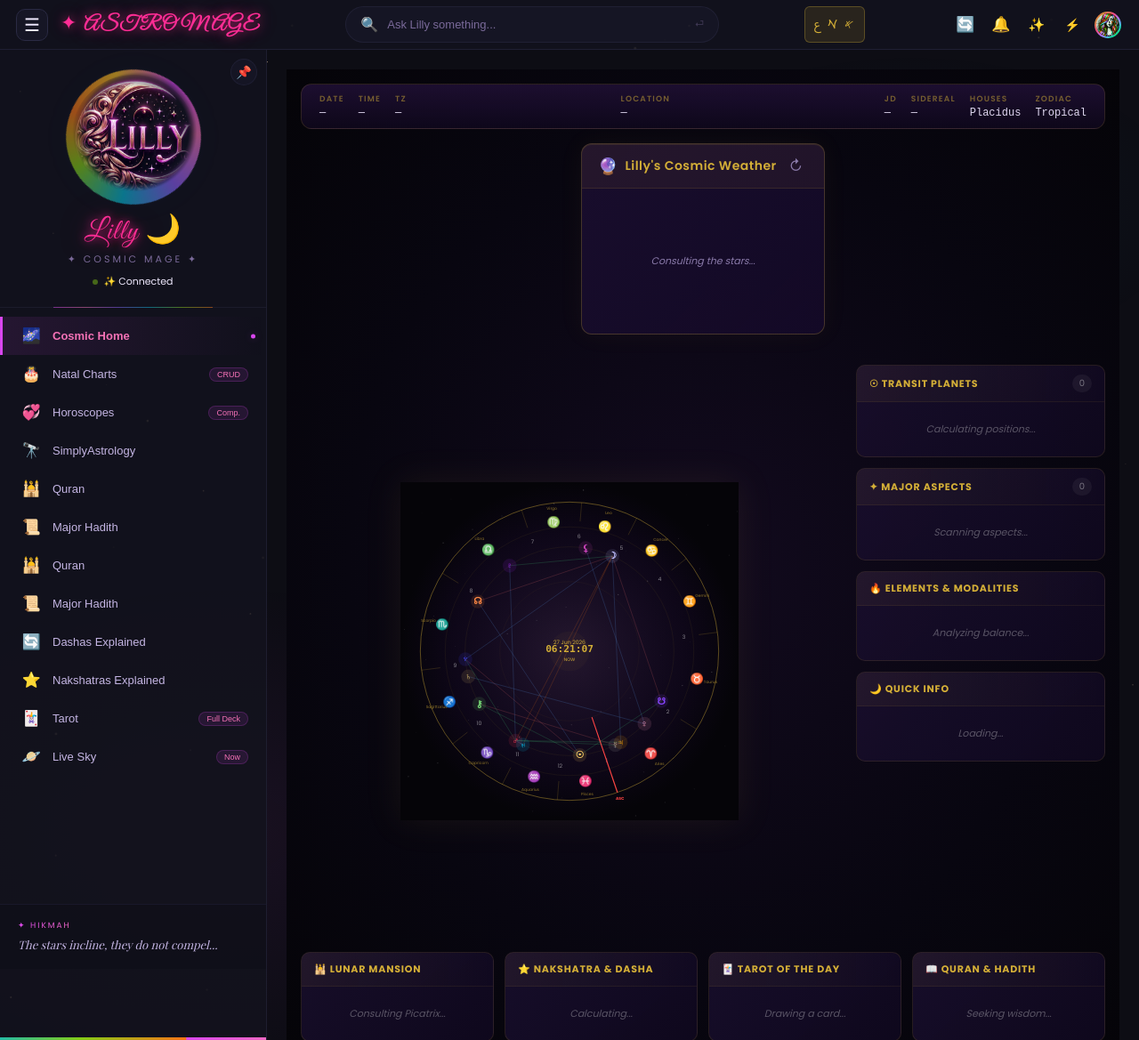
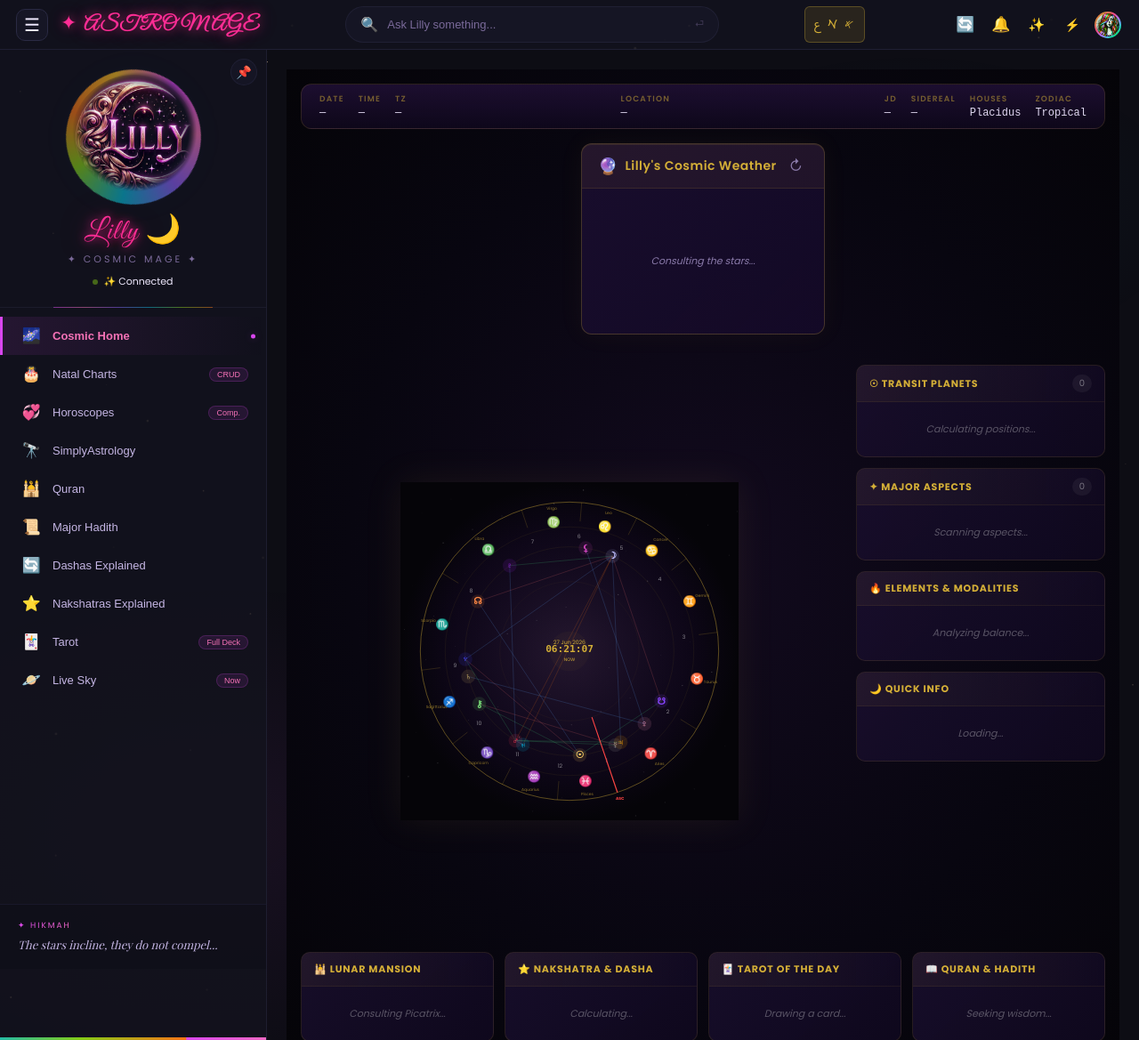
Before and after one commit to GirliGirl121/AstroMageLilly, a Flask app: template templates/index.html in a window 1280 px wide. Shown: the whole page at 89% size. Run offline with Flask 3, Linux system fonts and the light colour scheme; the template is opened without the code that fills it, so the values that code supplies are empty; some web fonts are replaced.

Commit message:
Awaken 7 tabs: wire orphaned loaders + remove duplicate nav
- Add <script defer> includes for static/js/quran-hadith.js and
  static/js/dashas-nakshatras.js so loadQuranFull/loadHadithFull/
  loadDashasFull/loadNakshatrasFull are defined and callable.
- Remove duplicate Quran + Hadith sidebar nav buttons.
- Verified: all dependent /api endpoints return HTTP 200 with real
  data; no server errors. Frontend hydration fix only (Phase 13).
- Excludes runtime logs/health_state.json.

```diff
--- a/templates/index.html
+++ b/templates/index.html
@@ -90,12 +90,6 @@
         </button>
         <button class="sidebar-nav-item" data-tab="tab-quran">
             <span class="icon">🕌</span> Quran
-        </button>
-        <button class="sidebar-nav-item" data-tab="tab-hadith">
-            <span class="icon">📜</span> Major Hadith
-        </button>
-        <button class="sidebar-nav-item" data-tab="tab-quran">
-          <span class="icon">🕌</span> Quran
         </button>
         <button class="sidebar-nav-item" data-tab="tab-hadith">
           <span class="icon">📜</span> Major Hadith
@@ -3769,5 +3763,11 @@ document.getElementById('btn-refresh').addEventListener('click', loadHome);
 document.getElementById('btn-notif').addEventListener('click', () => alert('🔔 Notifications coming soon!'));
 });
 </script>
+
+<!-- Orphaned loaders: wire up real implementations for Quran/Hadith/Dashas/Nakshatras tabs.
+     These files define loadQuranFull, loadHadithFull, loadDashasFull, loadNakshatrasFull and
+     depend only on the inline loadJSON/esc globals (available before deferred scripts run). -->
+<script src="/static/js/quran-hadith.js" defer></script>
+<script src="/static/js/dashas-nakshatras.js" defer></script>
 </body>
 </html>
```
